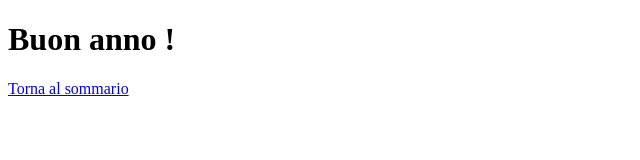
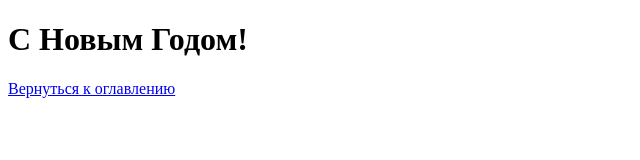
Before and after one commit to gplvn/IPSI_2024_Happy_new_year_git_project, a plain HTML site: page russian.html in a window 1280 px wide. Shown: the whole page, without its empty margins (0-640 px from the left). Drawn offline with Linux system fonts and the light colour scheme.

Commit message:
Hotfix 1.1 - ready for production
-Replaced the italian language by the russian language
-Corrected the spanish hyperlink being translated to spanish in index.html

```diff
--- a/italian.html
+++ b/russian.html
@@ -6,7 +6,7 @@
   </head>
   <body>
     <main>
-        <h1>Buon anno !</h1>
-		<a href="index.html">Torna al sommario</a>
+        <h1>С Новым Годом!</h1>
+		<a href="index.html">Вернуться к оглавлению</a>
   </body>
 </html>
```
Also changed, not shown: index.html (+2 -2 lines).
